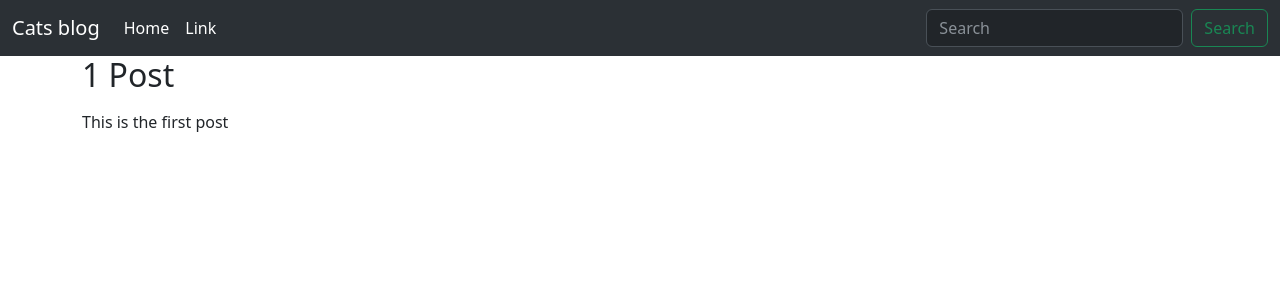
After one commit to VladlmlrF/cats_blog, a Flask app: a page that uses posts/templates/post_detail.html in a window 1280 px wide. The commit adds this page. Shown: the top 300 px of the page. Run offline with Flask 3, Linux system fonts and the light colour scheme.

Commit message:
add post_detail page

```diff
--- a/posts/blueprint.py
+++ b/posts/blueprint.py
@@ -8,3 +8,9 @@ posts = Blueprint('posts', __name__, template_folder='templates')
 def index_page():
     psts = Post.query.all()
     return render_template('index.html', posts=psts)
+
+
+@posts.route('/<name>')
+def post_detail_page(name):
+    post = Post.query.filter(Post.name == name).first()
+    return render_template('post_detail.html', post=post)
--- a/posts/templates/index.html
+++ b/posts/templates/index.html
@@ -11,7 +11,7 @@
 {% block content %}
     {% for post in posts%}
         <p>
-            <a href="#">
+            <a href="{{ url_for('posts.post_detail_page', name=post.name) }}">
                 {{ post.title }}
             </a>
         </p>
--- /dev/null
+++ b/posts/templates/post_detail.html
@@ -0,0 +1,13 @@
+{% extends 'base.html' %}
+
+{% block title %}
+    {{ post.title }}
+{% endblock %}
+
+{% block content_title %}
+    <p>{{ post.title }}</p>
+{% endblock %}
+
+{% block content %}
+    <p>{{ post.body }}</p>
+{% endblock %}
```
